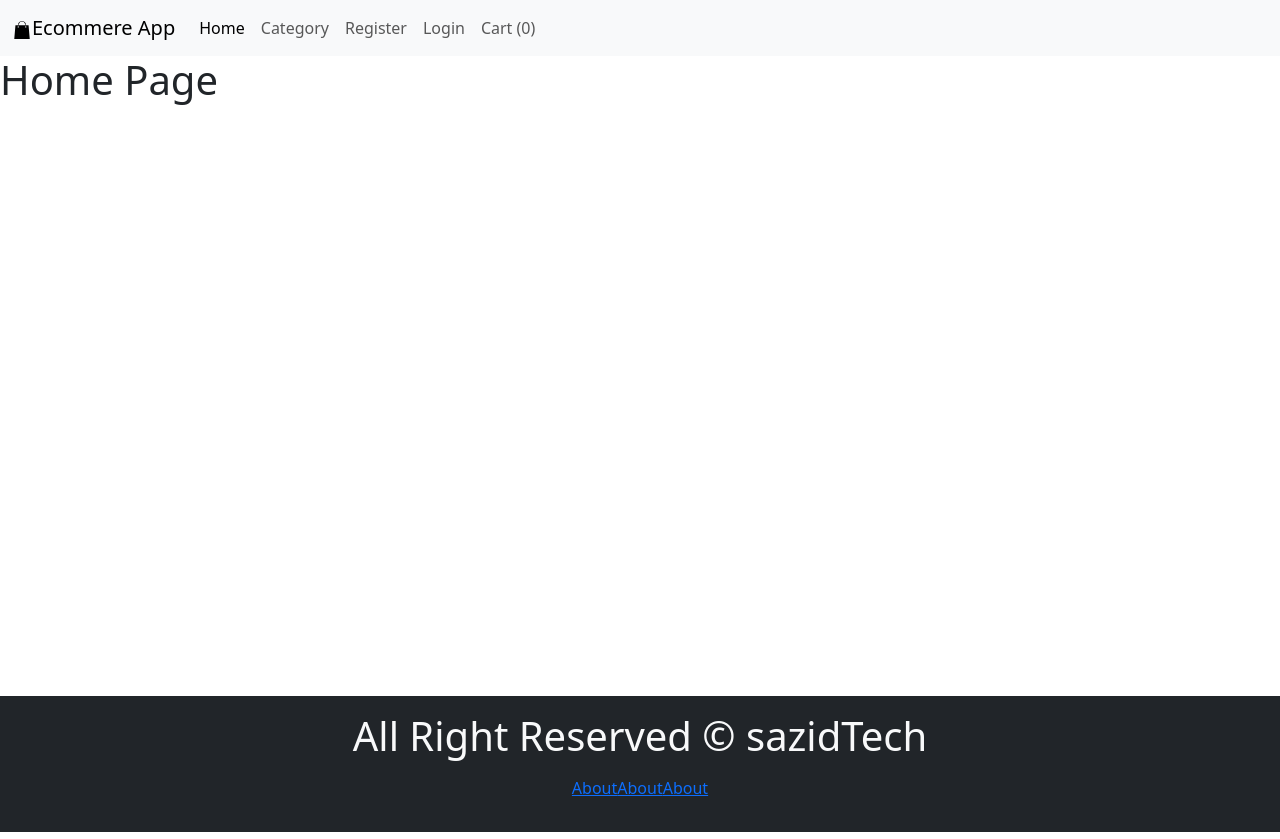
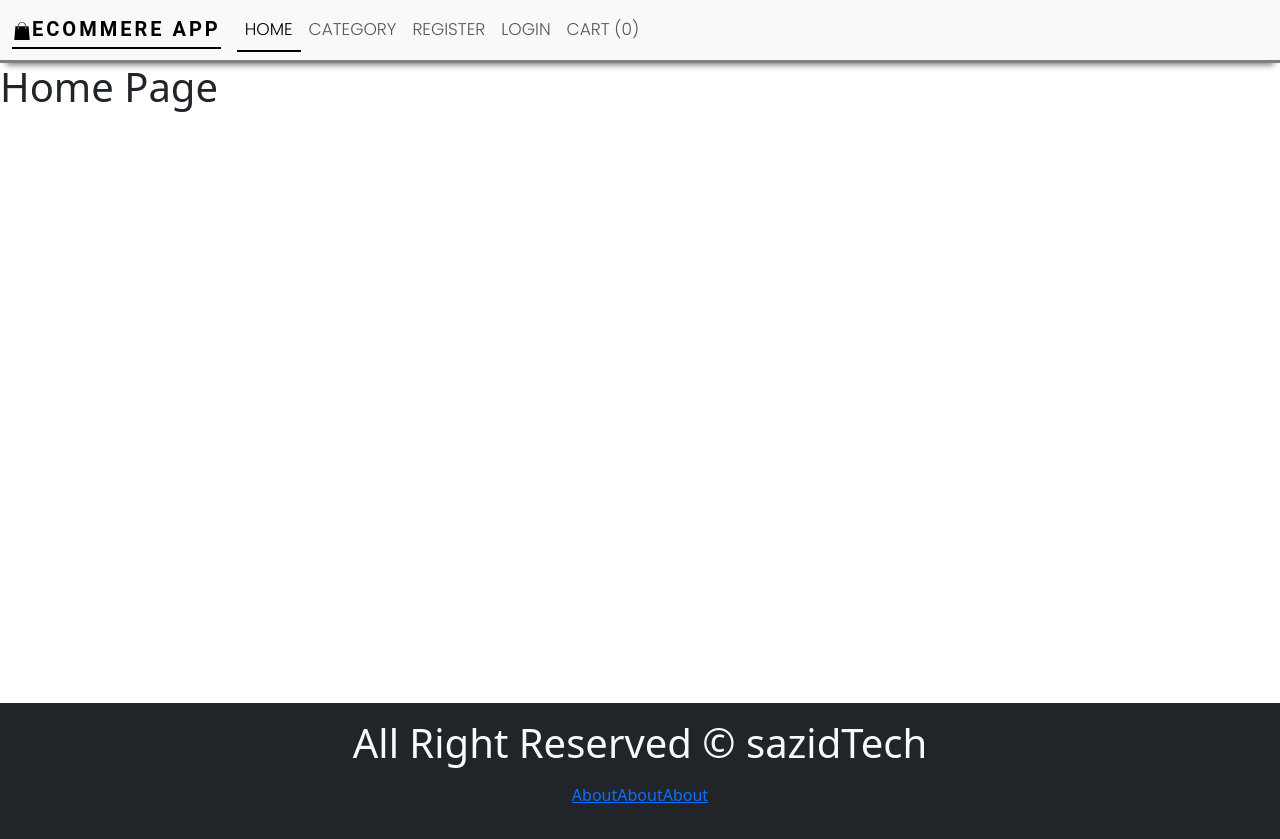
Before and after one commit to okCompiled/ecommerce, a React (Create React App) app in the folder client/: page / in a window 1280 px wide. Built offline with nearby package versions, Linux system fonts and the light colour scheme.

Commit message:
add header css

```diff
--- a/client/package.json
+++ b/client/package.json
@@ -8,7 +8,6 @@
     "@testing-library/user-event": "^13.5.0",
     "react": "^18.2.0",
     "react-dom": "^18.2.0",
-    "react-router-dom": "^6.15.0",
     "react-scripts": "5.0.1",
     "web-vitals": "^2.1.4",
     "react-icons": "^4.10.1",
--- a/client/src/index.css
+++ b/client/src/index.css
@@ -6,3 +6,27 @@
 }
 
 /* font-family: 'Poppins', sans-serif; */
+
+.navbar {
+    font-family: "Poppins", sans-serif;
+    font-size: 17px;
+    line-height: 26px;
+    text-transform: uppercase;
+    box-shadow: 0 8px 6px -6px gray;
+    --webkit-box-shadow: 0 8px 6px -6px gray;
+    border-bottom: solid gray !important;
+  }
+
+  .nav-link {
+    font-weight: 300 !important;
+  }
+
+  .active {
+    border-bottom: 2px solid black;
+  }
+
+  .navbar-brand {
+    font-weight: 700;
+    font-family: "roboto", sans-serif;
+    letter-spacing: 3px;
+  }
```
Also changed, not shown: 1 other file (tests, documents, lock files or other folders).
